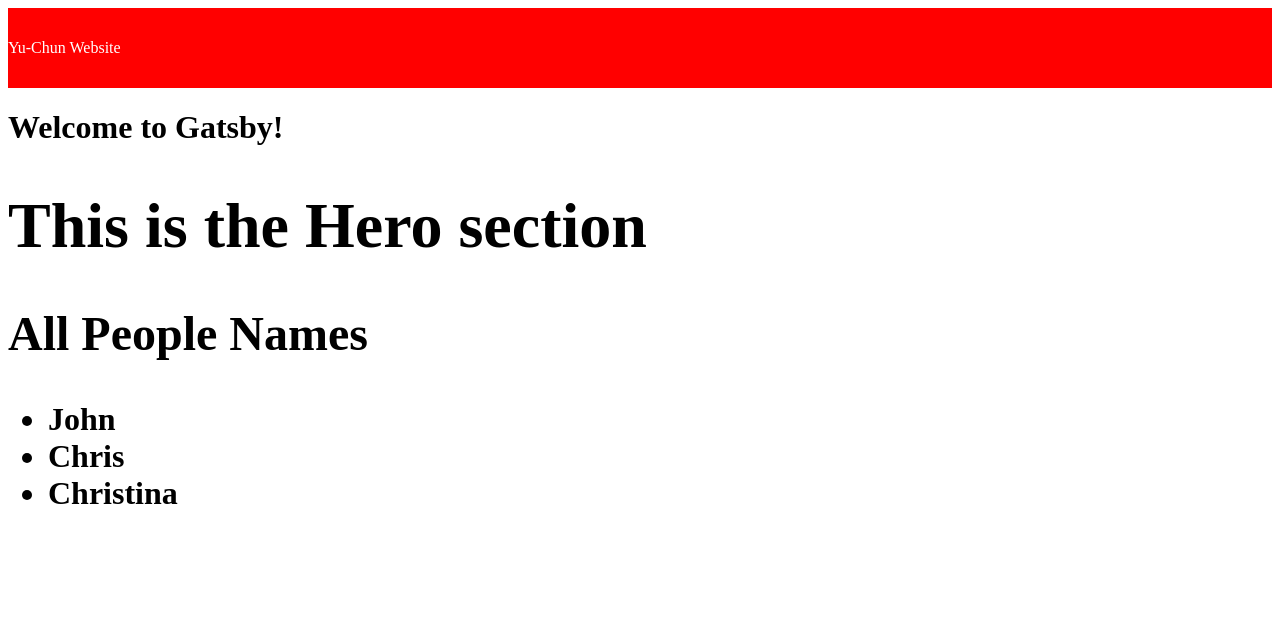
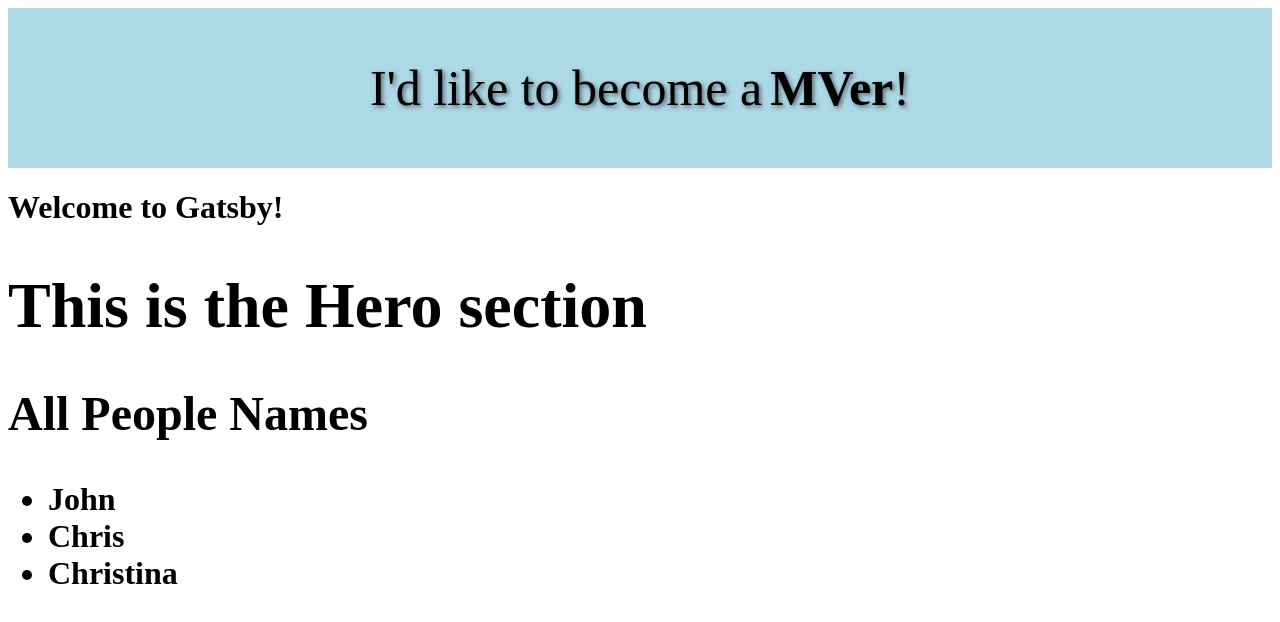
Before and after one commit to dyj0183/Fun-Gatsby-Project, a Gatsby site: page / in a window 1280 px wide. Built offline with nearby package versions, Linux system fonts and the light colour scheme; Gatsby itself is replaced by a stand-in of ours.

Commit message:
modified header content

```diff
--- a/src/components/header.js
+++ b/src/components/header.js
@@ -1,27 +1,29 @@
 import * as React from "react"
-import { Link } from "gatsby"
 import styled from "styled-components"
 
 const Header = () => {
   return (
-    <Nav>
-      <NavLink to="/">Yu-Chun Website</NavLink>
-    </Nav>
+    <HeadWrapper>
+      <HeadContent>
+        I'd like to become a
+        <span style={{ fontWeight: "bold", marginLeft: "8px" }}> MVer</span>!
+      </HeadContent>
+    </HeadWrapper>
   )
 }
 
 export default Header
 
-const Nav = styled.nav`
-  background: red;
-  height: 80px;
-  display: flex;
-  justify-content: space-between;
-`
-const NavLink = styled(Link)`
-  color: white;
+const HeadWrapper = styled.div`
+  background: #add8e6;
+  height: 160px;
   display: flex;
   align-items: center;
-  text-decoration: none;
-  cursor: pointer;
+  justify-content: center;
 `
+const HeadContent = styled.div`
+  display: flex;
+  align-items: center;
+  font-size: 50px;
+  text-shadow: 2px 2px 4px rgba(0, 0, 0, 0.5); /* Shadow effect */
+`
```
Also changed, not shown: src/components/styles/GlobalStyles.js (deleted).
